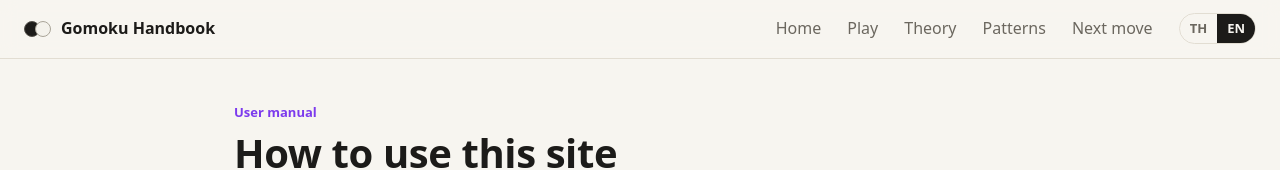
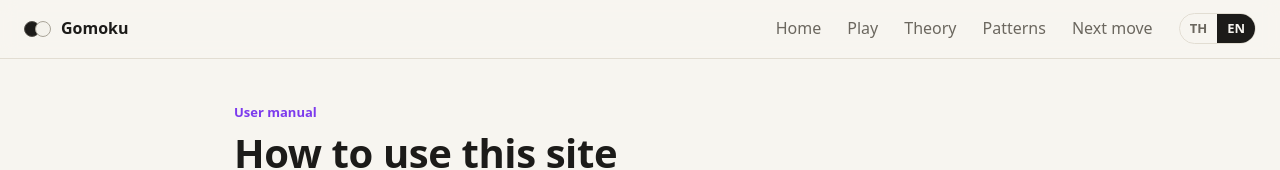
Before and after one commit to Karnhh/Gomoku-Five-In-A-Row, a React (Vite) app in the folder client/: page /manual in a window 1280 px wide. Shown: the top 170 px of the page. Built offline with nearby package versions, Linux system fonts and the light colour scheme; no server answers; a web font is replaced by a local one; what @gomoku/shared would draw is missing.

Commit message:
Rename and edit banner

```diff
--- a/client/index.html
+++ b/client/index.html
@@ -5,12 +5,12 @@
     <meta name="viewport" content="width=device-width, initial-scale=1.0, viewport-fit=cover" />
     <meta name="theme-color" content="#f7f5f0" media="(prefers-color-scheme: light)" />
     <meta name="theme-color" content="#151412" media="(prefers-color-scheme: dark)" />
-    <meta name="description" content="Five-in-a-row (Gomoku) handbook: alpha-beta search, evaluation functions, and a board to play with a friend. / คู่มือหมากห้าตัว" />
+    <meta name="description" content="Play five in a row (Gomoku) with a friend on a 15×15 board, get next-move advice, and learn the key shapes and how the AI thinks. / เล่นหมากห้าตัวกับเพื่อน ขอคำแนะนำตาต่อไป และเรียนรู้รูปแบบหมากกับวิธีคิดของ AI" />
     <link rel="icon" href="/favicon.svg" type="image/svg+xml" />
     <link rel="preconnect" href="https://fonts.googleapis.com" />
     <link rel="preconnect" href="https://fonts.gstatic.com" crossorigin />
     <link href="https://fonts.googleapis.com/css2?family=IBM+Plex+Sans+Thai:wght@400;500;600;700&family=IBM+Plex+Mono:wght@500&display=swap" rel="stylesheet" />
-    <title>Gomoku Handbook</title>
+    <title>Gomoku</title>
   </head>
   <body>
     <div id="root"></div>
--- a/client/src/App.tsx
+++ b/client/src/App.tsx
@@ -21,9 +21,9 @@ export default function App() {
   return (
     <div className="app">
       <nav className="nav">
-        <Link to="/" className="brand" aria-label="Gomoku Handbook">
+        <Link to="/" className="brand" aria-label={t('หมากห้าตัว หน้าแรก', 'Gomoku home')}>
           <span className="brand-mark"><i className="b" /><i className="w" /></span>
-          <span className="brand-text">{t('คู่มือหมากห้าตัว', 'Gomoku Handbook')}</span>
+          <span className="brand-text">{t('หมากห้าตัว', 'Gomoku')}</span>
         </Link>
         <div className="nav-links">
           <NavLink to="/" end className="link home-link">{t('หน้าแรก', 'Home')}</NavLink>
--- a/client/src/i18n.tsx
+++ b/client/src/i18n.tsx
@@ -22,7 +22,7 @@ export function LangProvider({ children }: { children: ReactNode }) {
 
   useEffect(() => {
     document.documentElement.lang = lang;
-    document.title = lang === 'th' ? 'คู่มือหมากห้าตัว' : 'Gomoku Handbook';
+    document.title = lang === 'th' ? 'หมากห้าตัว' : 'Gomoku';
   }, [lang]);
 
   const setLang = useCallback((l: Lang) => {
--- a/client/src/pages/Home.tsx
+++ b/client/src/pages/Home.tsx
@@ -40,7 +40,6 @@ export default function Home() {
     <main className="page">
       <section className="hero">
         <div>
-          <span className="tag">{t('คู่มือและกระดานเล่น', 'Handbook and board')}</span>
           <h1>{t('หมากห้าตัว', 'Five in a Row')}</h1>
           <p className="lead">
             {t(
--- a/package.json
+++ b/package.json
@@ -1,5 +1,5 @@
 {
-  "name": "gomoku-handbook",
+  "name": "gomoku",
   "private": true,
   "version": "0.1.0",
   "workspaces": [
```
Also changed, not shown: 2 other files (tests, documents, lock files or other folders).
